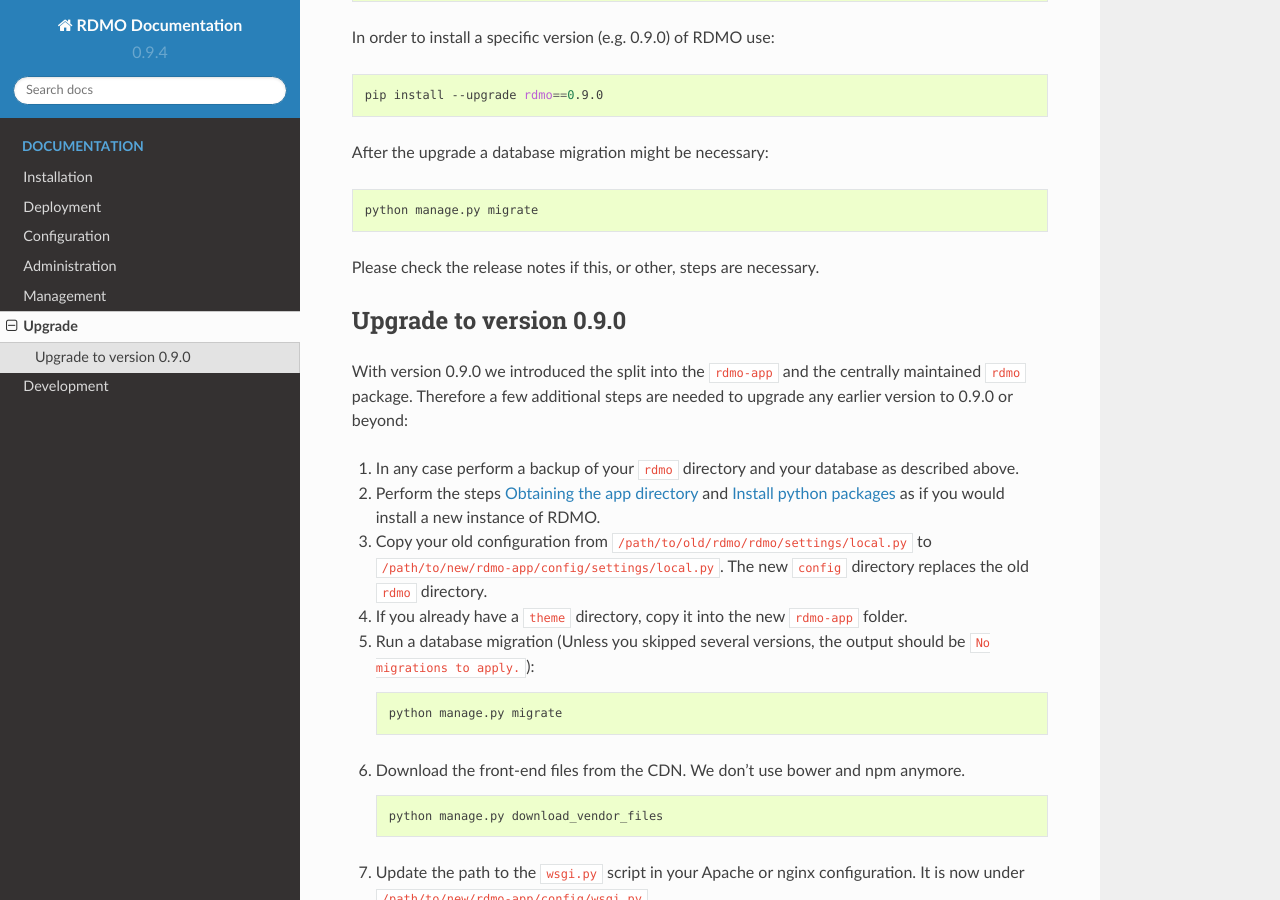
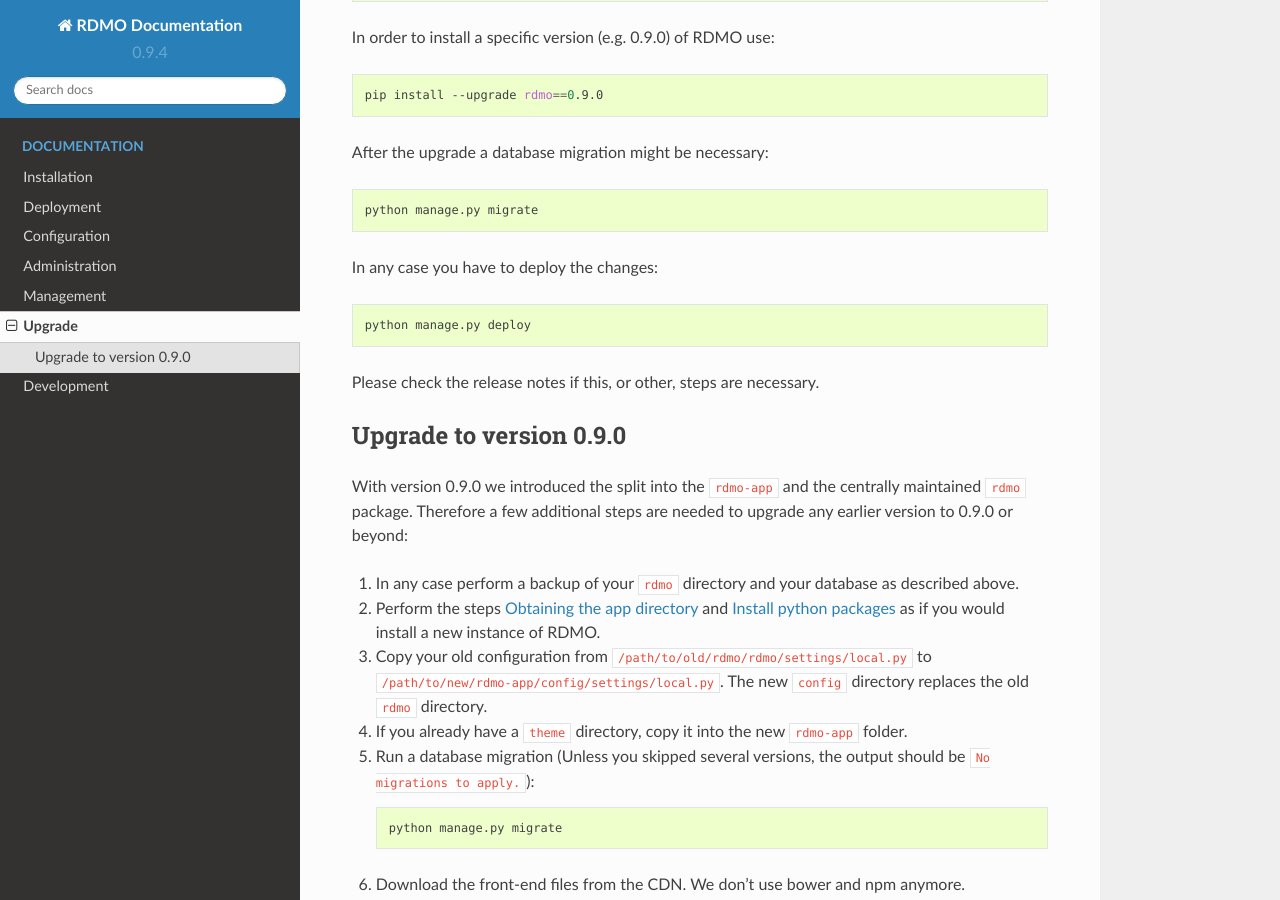
Before and after one commit to rdmorganiser/rdmo-docs, a Sphinx documentation site: the page built from docs/upgrade/index.rst, in a window 1280 px wide and 900 px high, scrolled down 576 px. Built offline with Sphinx 7.4.7 and the Read the Docs theme 2.0.0, drawn with Linux system fonts in a browser that asks for light colours.

Commit message:
Update index.rst

```diff
--- a/docs/upgrade/index.rst
+++ b/docs/upgrade/index.rst
@@ -29,6 +29,12 @@
 .. code:: bash
 
     python manage.py migrate
+
+In any case you have to deploy the changes:
+
+.. code:: bash
+
+    python manage.py deploy
 
 Please check the release notes if this, or other, steps are necessary.
 
```
